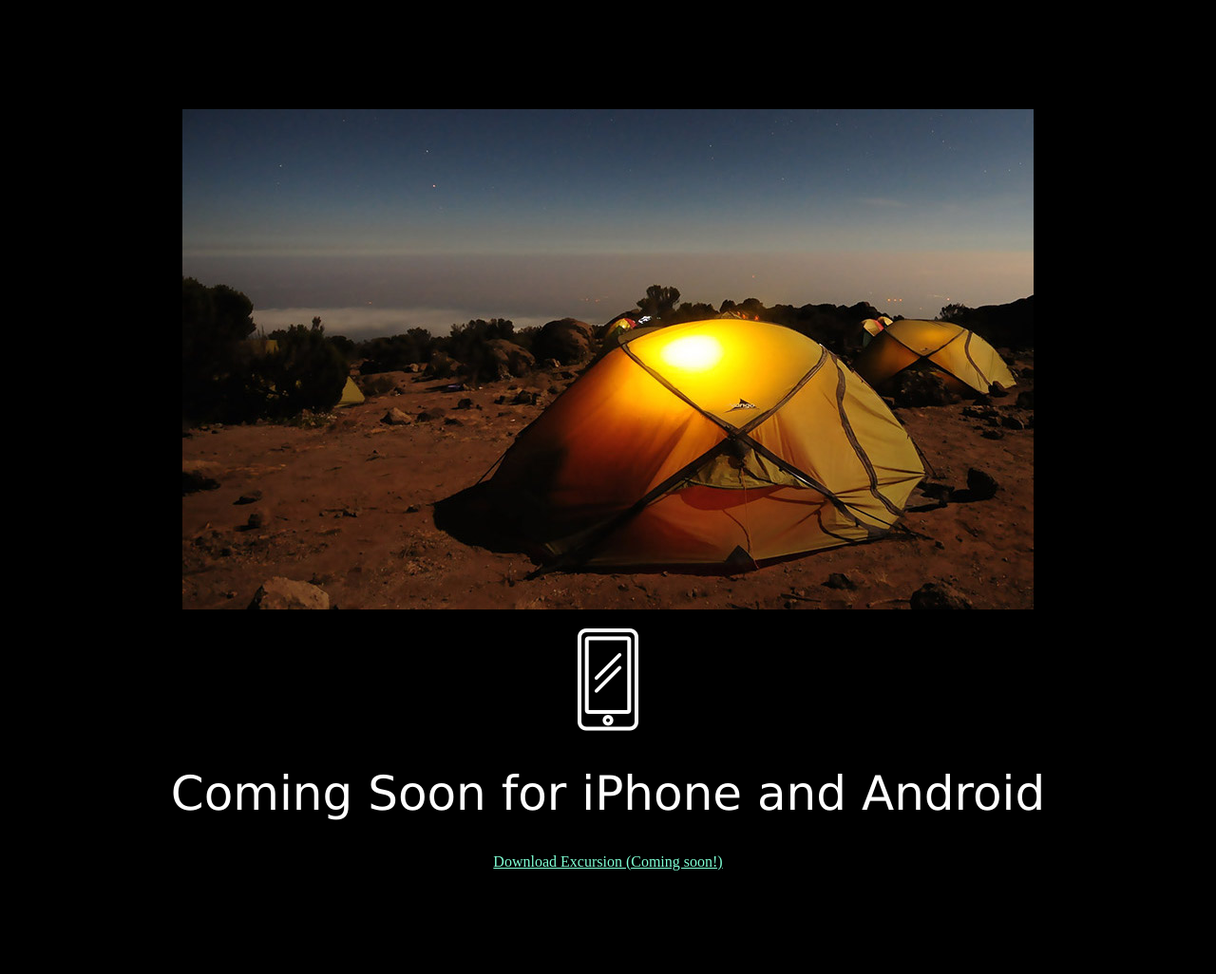
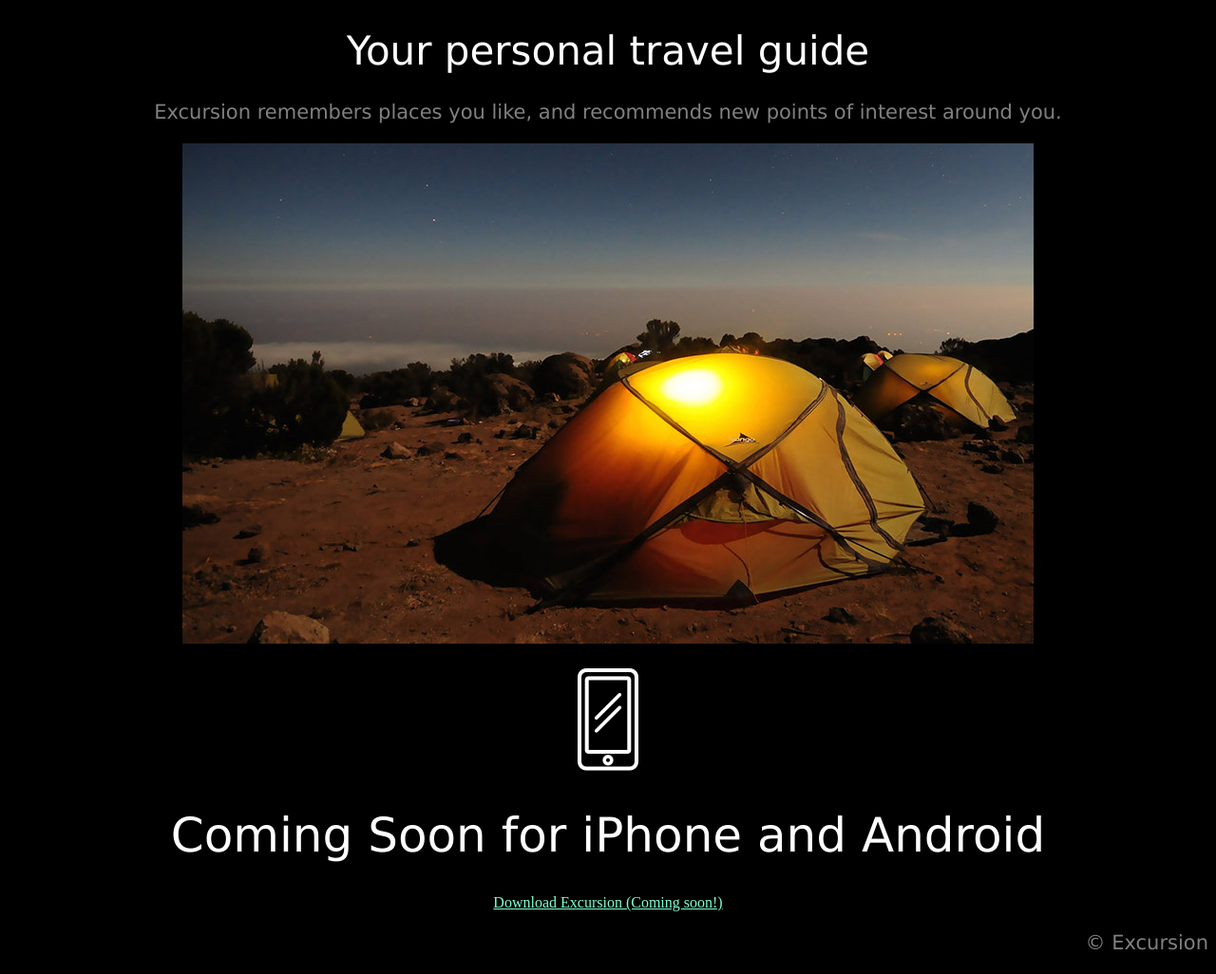
Before and after one commit to courtneyawinter/excursion-, a plain HTML site: page index.html in a window 1280 px wide. Shown: the part 314-1340 px from the top of the page at 95% size. Before the commit the page ends 1281 px from the top, so only its background shows below. Drawn offline with Linux system fonts and the light colour scheme.

Commit message:
Edited paragraphs, and body title

```diff
--- a/resources/css/style.css
+++ b/resources/css/style.css
@@ -15,3 +15,20 @@ a {
   color: aquamarine;
   font-size: 16px;
 }
+
+.about {
+  font-family: Verdana;
+  font-weight: 300;
+  font-size: 42px;
+  color: white;
+}
+
+p {
+  font-family: Verdana;
+  font-size: 21px;
+  color: gray;
+}
+
+.copyright {
+  text-align: right;
+}
```
